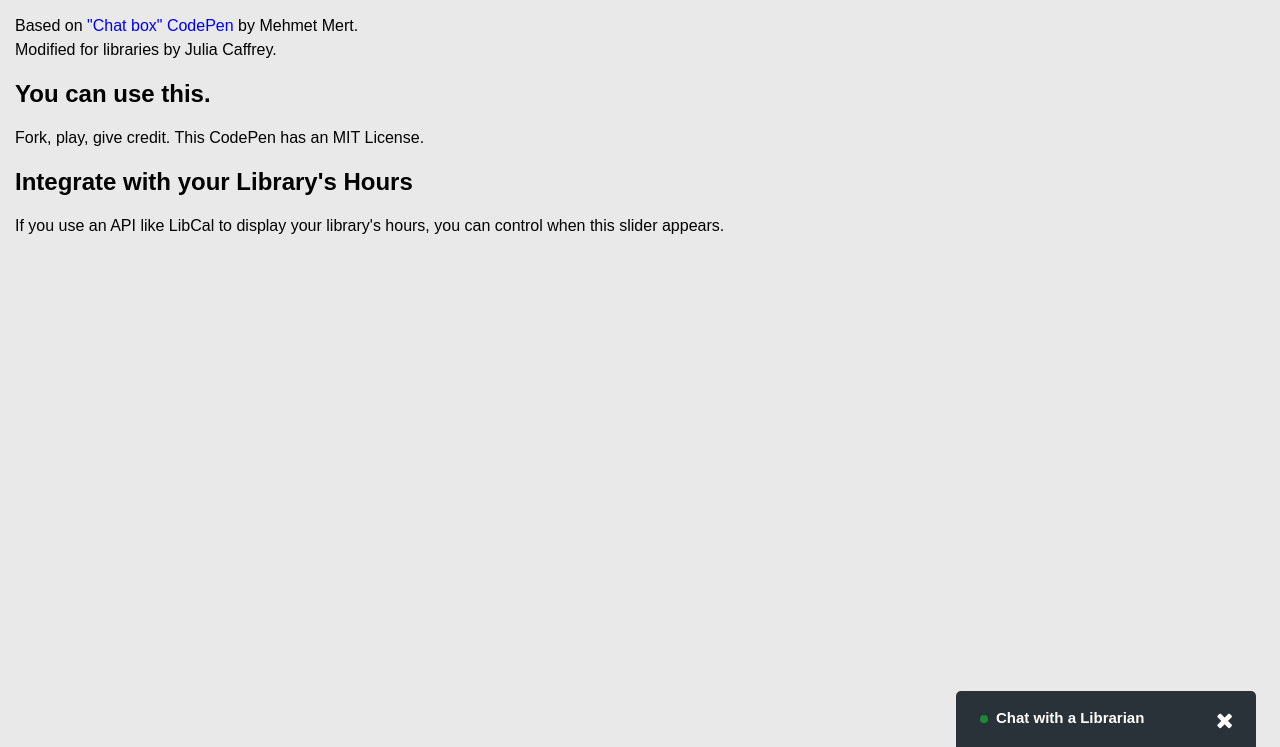
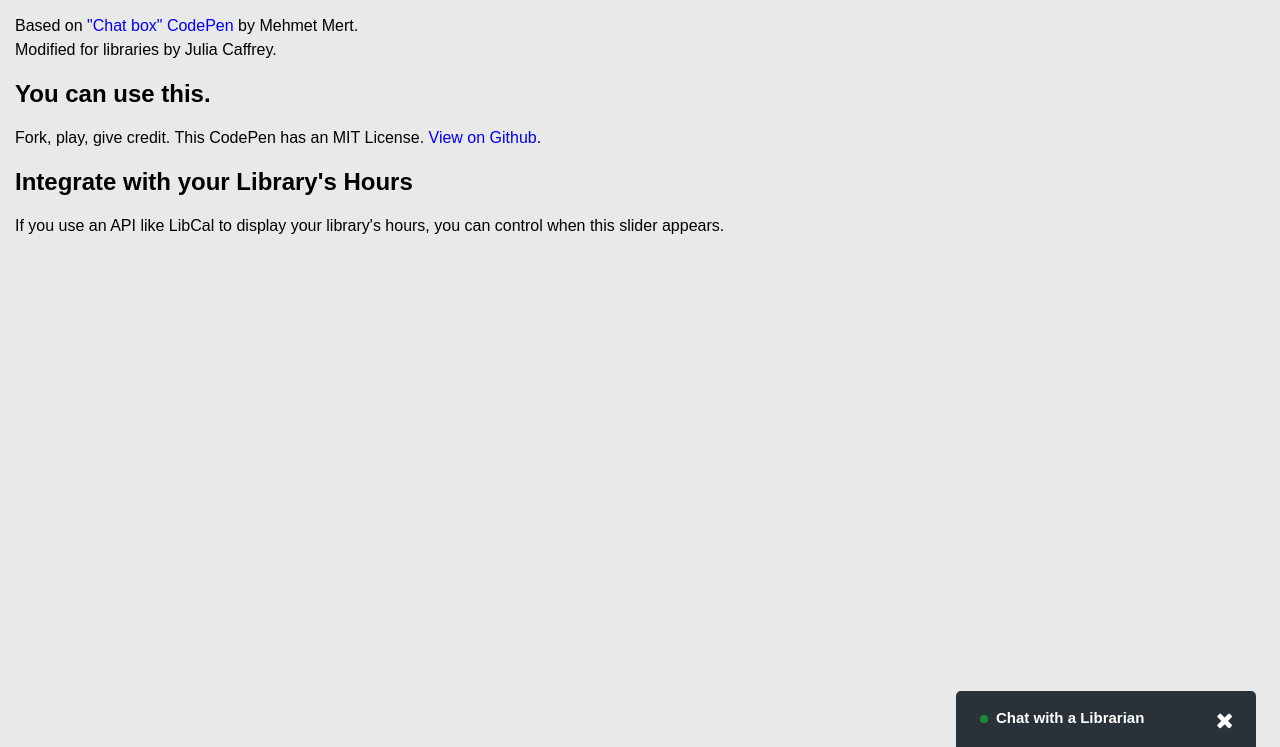
Before and after one commit to jscaffrey/simplified-chat-slider, a plain HTML site: page index.html in a window 1280 px wide. Shown: the part 53-800 px from the top of the page. Drawn offline with nearby package versions, Linux system fonts and the light colour scheme; a web font is replaced by a local one.

Commit message:
Add github link

```diff
--- a/index.html
+++ b/index.html
@@ -71,7 +71,7 @@
   <p>Based on <a href="https://codepen.io/mehmetmert/pen/zbKpv">"Chat box" CodePen</a> by Mehmet Mert.</p>
   <p>Modified for libraries by Julia Caffrey.</p>
   <h2>You can use this.</h2>
-  <p>Fork, play, give credit. This CodePen has an MIT License.</p>
+  <p>Fork, play, give credit. This CodePen has an MIT License. <a href="github.com/jscaffrey/simplified-chat-slider">View on Github</a>.</p>
   <h2>Integrate with your Library's Hours</h2>
   <p>If you use an API like LibCal to display your library's hours, you can control when this slider appears.</p>
   </div>
```
